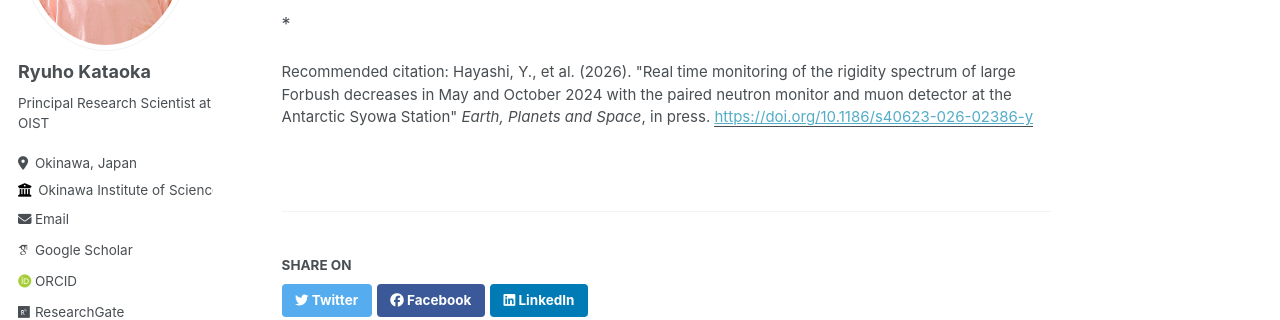
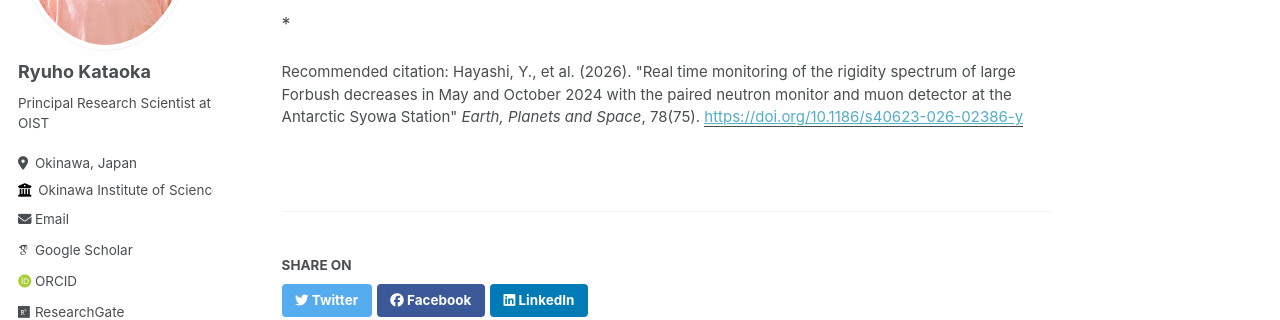
Before and after one commit to ryuhokataoka/ryuhokataoka.github.io, a Jekyll site: the page built from _publications/2026-03-03-forbush-oct24.md, in a window 1280 px wide and 1086 px high. Shown: the part 256-576 px from the top of the window. Built offline with Jekyll 4.4.1, drawn with Linux system fonts in a browser that asks for light colours; some web fonts are replaced.

Commit message:
Update and rename 2026-03-03-Hayashi.md to 2026-03-03-forbush-oct24.md

```diff
--- a/_publications/2026-03-03-Hayashi.md
+++ b/_publications/2026-03-03-forbush-oct24.md
@@ -1,12 +1,12 @@
 ---
 title: "Real time monitoring of the rigidity spectrum of large Forbush decreases in May and October 2024 with the paired neutron monitor and muon detector at the Antarctic Syowa Station"
 collection: publications
-permalink: /publication/2026-03-03-Hayashi
+permalink: /publication/2026-03-03-forbush-oct24
 excerpt: 'Hayashi paper'
 date: 2026-03-03
 venue: 'Earth, Planets and Space'
 paperurl: 'https://doi.org/10.1186/s40623-026-02386-y'
-citation: 'Hayashi, Y., et al. (2026). &quot;Real time monitoring of the rigidity spectrum of large Forbush decreases in May and October 2024 with the paired neutron monitor and muon detector at the Antarctic Syowa Station&quot; <i>Earth, Planets and Space</i>, in press.'
+citation: 'Hayashi, Y., et al. (2026). &quot;Real time monitoring of the rigidity spectrum of large Forbush decreases in May and October 2024 with the paired neutron monitor and muon detector at the Antarctic Syowa Station&quot; <i>Earth, Planets and Space</i>, 78(75).'
 ---
 
 *
```
